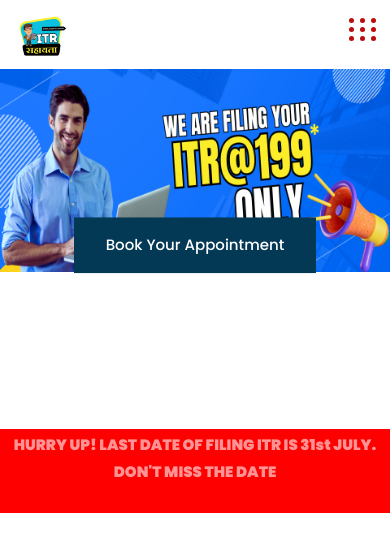
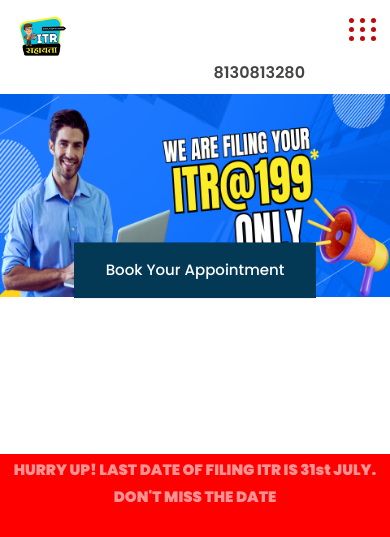
Before and after one commit to Nation-Connect/itrsahayata, a PHP site: page / in a window 390 px wide. Shown: the top 537 px of the page. Run offline with PHP 8.4, Linux system fonts and the light colour scheme.

Commit message:
add mobile num in top

```diff
--- a/index.php
+++ b/index.php
@@ -406,6 +406,9 @@
 
         <!-- Slider Start -->
         <!-- Slider Start -->
+        <div class="row" style="margin-bottom: -30px;padding-right: 85px;">
+            <p class="text-right" style="margin-right: 50px; font-size: 16px; font-weight: 600;">8130813280</p>
+        </div>
         <div id="rs-slider" class="rs-slider slider3 rs-slider-style3 mt-10">
             <div class="bend niceties">
                 <div id="nivoSlider" class="slides">
@@ -435,7 +438,7 @@
             <div class="popup-form">
                 <h2>Book Your Appointment</h2>
                 <form action="#" id="booking-form">
-                <input type="hidden" name="send-booking-mail" />
+                    <input type="hidden" name="send-booking-mail" />
                     <div class="form-group">
                         <input type="text" id="name" name="name" placeholder="Name" required>
                     </div>
```
